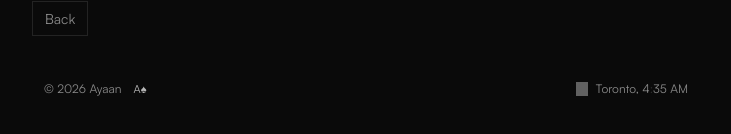
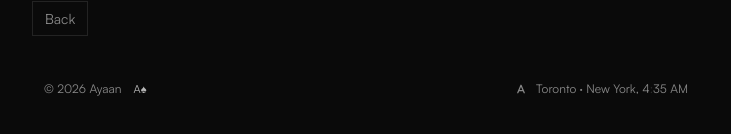
Before and after one commit to ayaancodes/ayaanmunshi, a Next.js app: page /play in a window 1280 px wide. Shown: the part 194-328 px from the top of the page, without its empty margins (274-1005 px from the left). Built offline with nearby package versions, Linux system fonts and the light colour scheme; grey boxes are pictures that could not be loaded.

Commit message:
new 'A' favicon and footer mark, focus pills hover purple
footer clock now covers toronto and new york on one time since they
share eastern. dropped the evening.svg icon for the same A mark.

```diff
--- a/src/app/(home)/page.tsx
+++ b/src/app/(home)/page.tsx
@@ -52,7 +52,7 @@ export default function Home() {
           ].map(area => (
             <span
               key={area}
-              className="rounded-full border border-white/10 px-3 py-1 text-xs text-foreground/80"
+              className="focus-pill rounded-full border border-white/10 px-3 py-1 text-xs text-foreground/80"
             >
               {area}
             </span>
--- a/src/app/layout.tsx
+++ b/src/app/layout.tsx
@@ -9,7 +9,7 @@ export const metadata: Metadata = {
   metadataBase: new URL("https://ayaanmunshi.com"),
   title: "Ayaan Munshi",
   description: DESCRIPTION,
-  icons: { icon: "/favicon.png" },
+  icons: { icon: "/favicon.svg" },
   openGraph: {
     title: "Ayaan Munshi",
     description: DESCRIPTION,
--- a/src/components/Footer.tsx
+++ b/src/components/Footer.tsx
@@ -1,6 +1,5 @@
 'use client'
 
-import Image from 'next/image'
 import React, { useEffect, useState } from 'react'
 
 export default function Footer({
@@ -82,16 +81,20 @@ function NowTime() {
 
   return (
     <div className="flex items-center gap-2">
-      <Image
-        alt="Evening Icon"
-        width={12}
-        height={13}
-        src="/images/evening.svg"
-        className="w-3 h-3.5 invert"
-      />
+      <svg viewBox="0 0 100 100" className="h-3.5 w-3.5" aria-hidden="true">
+        <path
+          d="M27 77 L50 23 L73 77 M36 62 L64 62"
+          fill="none"
+          stroke="currentColor"
+          strokeWidth="9"
+          strokeLinecap="round"
+          strokeLinejoin="round"
+        />
+      </svg>
 
       <span className="text-xs text-foreground transition duration-150">
-        Toronto, {hours}
+        {/* Toronto and New York share Eastern time, so one clock covers both. */}
+        Toronto · New York, {hours}
         <span className="animate-pulse" style={{ opacity: blinking ? 0 : 1 }}>
           :
         </span>
--- a/src/styles/globals.css
+++ b/src/styles/globals.css
@@ -149,6 +149,16 @@ body {
   cursor: pointer;
 }
 
+/* Matches .hover-accent:hover so Focus reads the same as the bio links. */
+.focus-pill {
+  transition: color 150ms ease, border-color 150ms ease;
+}
+
+.focus-pill:hover {
+  color: rgba(170, 150, 255, 0.85);
+  border-color: rgba(170, 150, 255, 0.35);
+}
+
 .explore-arrow {
   opacity: 0;
   transform: translateX(-4px);
```
Also changed, not shown: public/favicon.svg (added).
